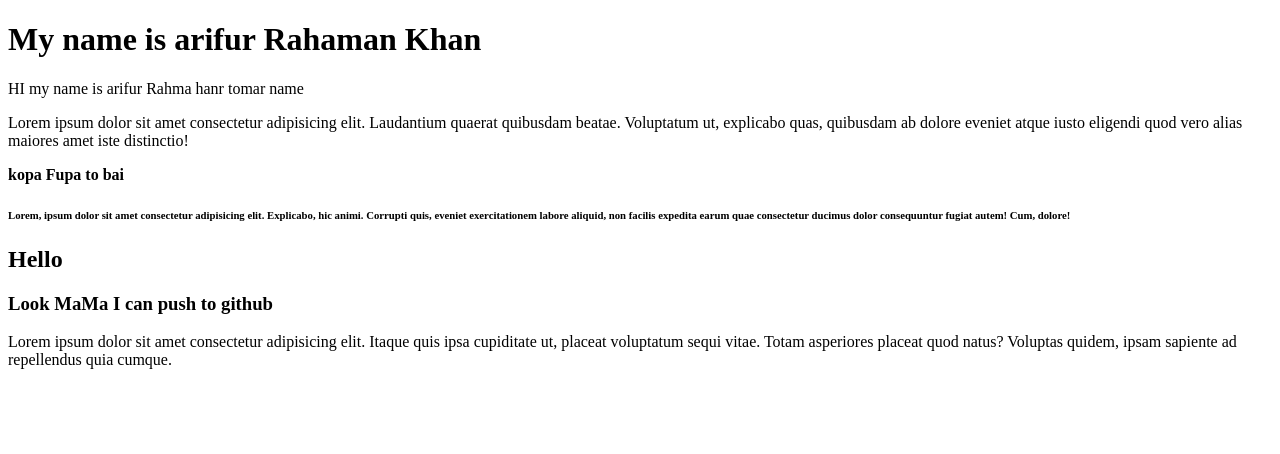
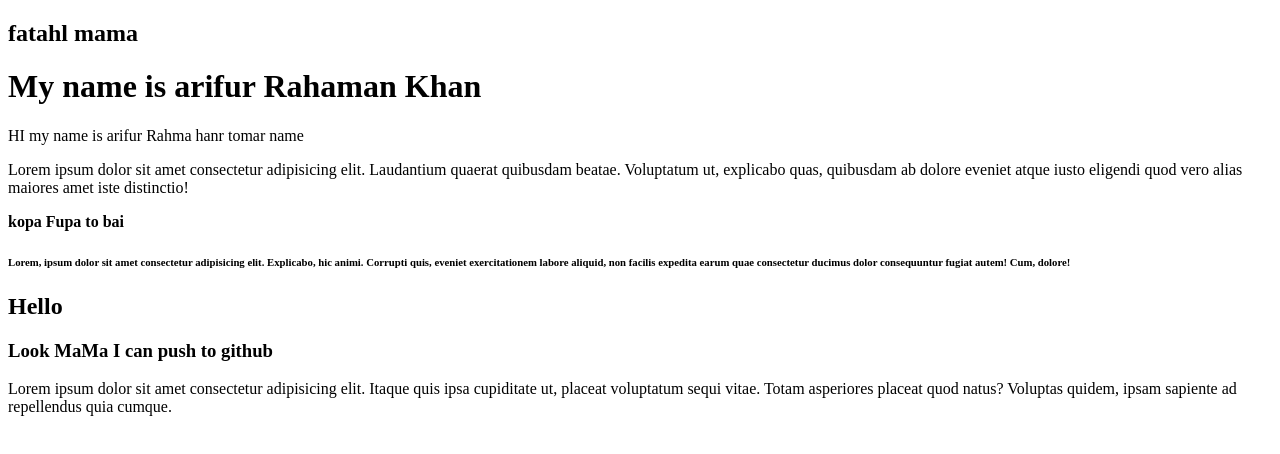
Before and after one commit to Arifur-Rahman-Khan/My-first-webside, a plain HTML site: page index.html in a window 1280 px wide. Drawn offline with Linux system fonts and the light colour scheme.

Commit message:
Update index.html

```diff
--- a/index.html
+++ b/index.html
@@ -9,6 +9,7 @@
 </head>
 
 <body>
+    <h2>fatahl mama</h>
     <h1>My name is arifur Rahaman Khan</h1>
     <p>HI my name is arifur Rahma hanr tomar name</p>
     <p>Lorem ipsum dolor sit amet consectetur adipisicing elit. Laudantium quaerat quibusdam beatae. Voluptatum ut, explicabo quas, quibusdam ab dolore eveniet atque iusto eligendi quod vero alias maiores amet iste distinctio!</p>
```
